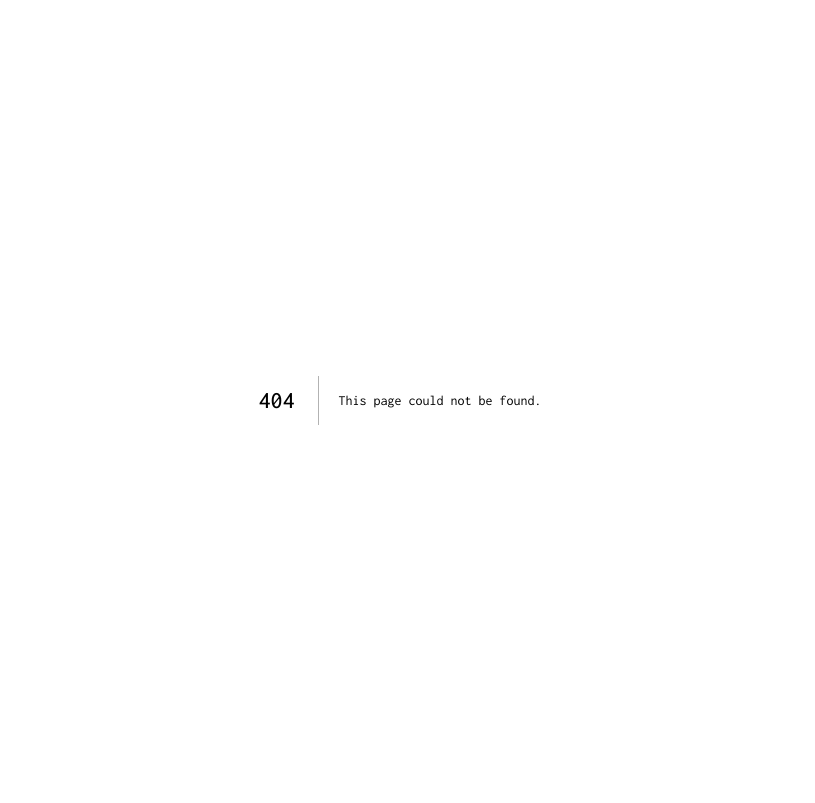
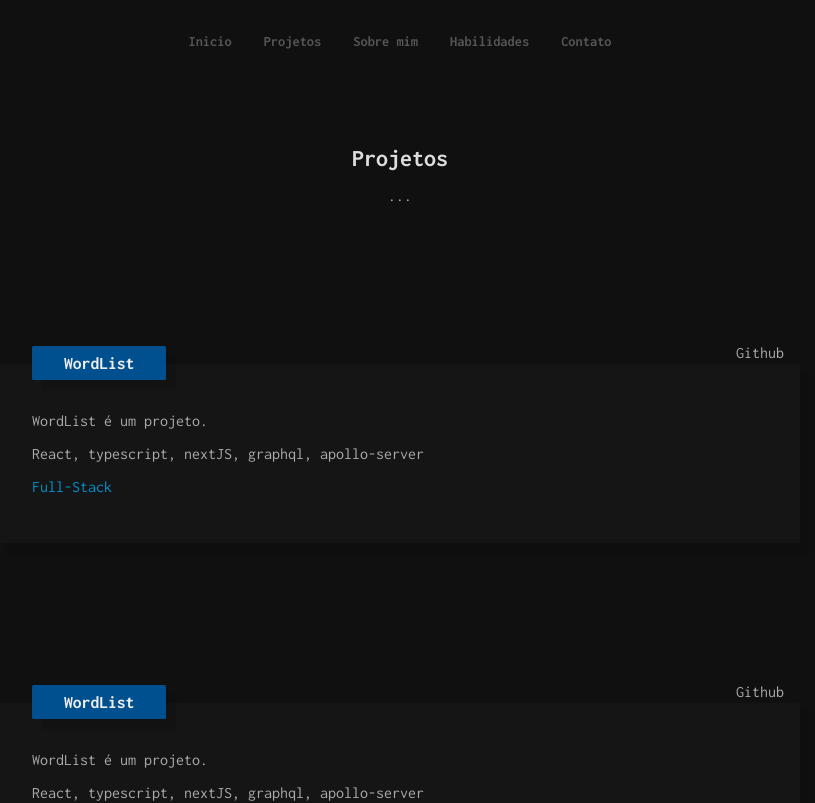
Before and after one commit to Rafael-Cesario/Portfolio, a Next.js app: page /projectsPage in a window 1280 px wide. Before the commit this address had no page. Shown: the top 803 px of the page, without its empty margins (240-1055 px from the left). Built offline with nearby package versions, Linux system fonts and the light colour scheme.

Commit message:
[ feat ] projects data map

```diff
--- a/components/header.tsx
+++ b/components/header.tsx
@@ -6,7 +6,7 @@ export const Header = () => {
     <StyledHeader>
       <Link href={"/"}>Inicio</Link>
 
-      <Link href={"/projectContainer"}>Projetos</Link>
+      <Link href={"/projectsPage"}>Projetos</Link>
       <Link href={"/about"}>Sobre mim</Link>
       <Link href={"/skills"}>Habilidades</Link>
       <Link href={"/contact"}>Contato</Link>
--- /dev/null
+++ b/components/pages/projectContainer/projectContainer.tsx
@@ -0,0 +1,25 @@
+import Link from "next/link";
+import { StyledProject } from "./styles/styledProject";
+import { projectsData } from "./utils/projectsData";
+
+export const ProjectContainer = () => {
+  return (
+    <>
+      {projectsData.map(({ name, txt, stack, scope }) => {
+        return (
+          <StyledProject>
+            <h1 className="title">{name}</h1>
+
+            <Link href={"http://github.com/rafael-cesario/wordList"} target={"_blank"}>
+              Github
+            </Link>
+
+            <p className="txt">{txt}</p>
+            <p className="stack">{stack}</p>
+            <p className="scope">{scope}</p>
+          </StyledProject>
+        );
+      })}
+    </>
+  );
+};
--- a/components/pages/projectContainer/styles/styledProject.tsx
+++ b/components/pages/projectContainer/styles/styledProject.tsx
@@ -2,17 +2,18 @@ import { palette } from "@/styles/palette";
 import styled from "styled-components";
 
 export const StyledProject = styled.div`
-  margin: 5rem 0;
+  width: 100%;
   max-width: 800px;
+  margin: 5rem 1rem;
   background-color: #151515;
   border-radius: ${palette.element.borderRadius};
   box-shadow: 10px 10px 5px #00000020;
   position: relative;
-  padding: 1rem;
+  padding: 2rem;
 
   .title {
     position: absolute;
-    transform: translate(0, -30px);
+    transform: translate(0, -50px);
     background-color: ${palette.colors.bgBlue};
     padding: 0.5rem 2rem;
     font-size: 1.1rem;
--- /dev/null
+++ b/components/pages/projectContainer/utils/projectsData.ts
@@ -0,0 +1,69 @@
+type project = {
+  name: string;
+  txt: string;
+  stack: string;
+  scope: string;
+};
+
+export const projectsData: project[] = [
+  {
+    name: "WordList",
+    txt: "WordList é um projeto.",
+    stack: "React, typescript, nextJS, graphql, apollo-server",
+    scope: "Full-Stack",
+  },
+  {
+    name: "WordList",
+    txt: "WordList é um projeto.",
+    stack: "React, typescript, nextJS, graphql, apollo-server",
+    scope: "Full-Stack",
+  },
+  {
+    name: "WordList",
+    txt: "WordList é um projeto.",
+    stack: "React, typescript, nextJS, graphql, apollo-server",
+    scope: "Full-Stack",
+  },
+  {
+    name: "WordList",
+    txt: "WordList é um projeto.",
+    stack: "React, typescript, nextJS, graphql, apollo-server",
+    scope: "Full-Stack",
+  },
+  {
+    name: "WordList",
+    txt: "WordList é um projeto.",
+    stack: "React, typescript, nextJS, graphql, apollo-server",
+    scope: "Full-Stack",
+  },
+  {
+    name: "WordList",
+    txt: "WordList é um projeto.",
+    stack: "React, typescript, nextJS, graphql, apollo-server",
+    scope: "Full-Stack",
+  },
+  {
+    name: "WordList",
+    txt: "WordList é um projeto.",
+    stack: "React, typescript, nextJS, graphql, apollo-server",
+    scope: "Full-Stack",
+  },
+  {
+    name: "WordList",
+    txt: "WordList é um projeto.",
+    stack: "React, typescript, nextJS, graphql, apollo-server",
+    scope: "Full-Stack",
+  },
+  {
+    name: "WordList",
+    txt: "WordList é um projeto.",
+    stack: "React, typescript, nextJS, graphql, apollo-server",
+    scope: "Full-Stack",
+  },
+  {
+    name: "WordList",
+    txt: "WordList é um projeto.",
+    stack: "React, typescript, nextJS, graphql, apollo-server",
+    scope: "Full-Stack",
+  },
+];
--- a/pages/projectContainer.tsx
+++ b/pages/projectsPage.tsx
@@ -1,11 +1,11 @@
 import { Header } from "@/components/header";
-import { Project } from "@/components/pages/projectContainer/project";
+import { ProjectContainer } from "@/components/pages/projectContainer/projectContainer";
 import { Title } from "@/components/pages/projectContainer/title";
 import { StyledPage } from "@/styles/styledPage";
 import Head from "next/head";
 import Link from "next/link";
 
-const ProjectContainer = () => {
+const ProjectsPage = () => {
   return (
     <StyledPage>
       <Head>
@@ -15,12 +15,12 @@ const ProjectContainer = () => {
       <Header />
       <Title />
 
-      <Project />
-      <Project />
-      <Project />
-      <Project />
+      <ProjectContainer />
+      <ProjectContainer />
+      <ProjectContainer />
+      <ProjectContainer />
     </StyledPage>
   );
 };
 
-export default ProjectContainer;
+export default ProjectsPage;
```
Also changed, not shown: components/pages/projectContainer/project.tsx (deleted, +0 -31 lines).
